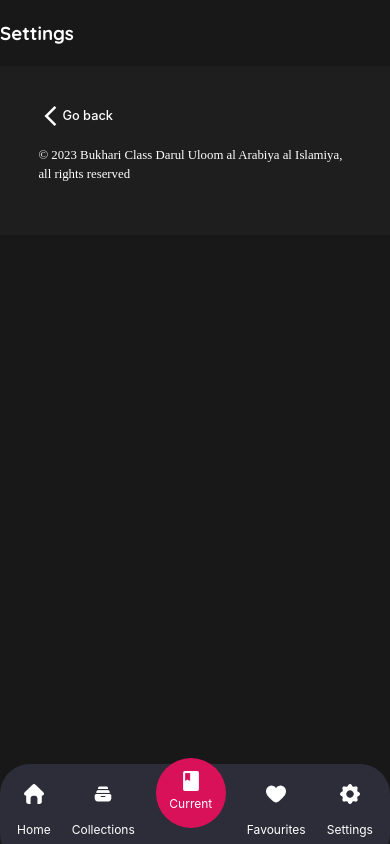
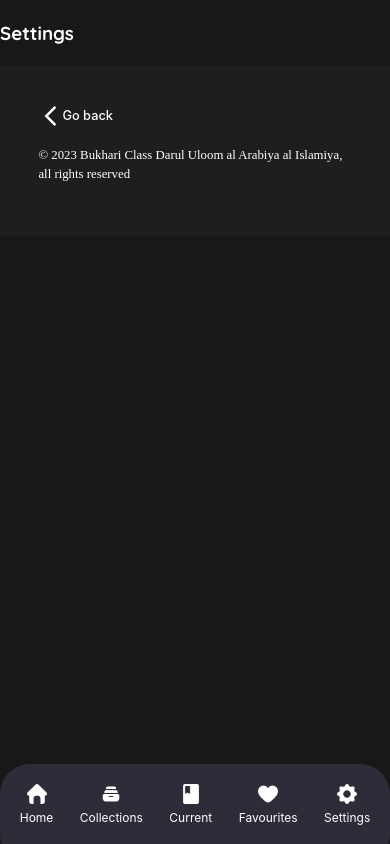
Before and after one commit to mo3r99/hadith, a React (Vite) app: page /settings in a window 390 px wide. Built offline with nearby package versions, Linux system fonts and the light colour scheme; a web font is replaced by a local one.

Commit message:
Update Navbar.module.css

```diff
--- a/src/components/navbar/Navbar.module.css
+++ b/src/components/navbar/Navbar.module.css
@@ -134,7 +134,7 @@ nav img {
   -webkit-filter: invert(180);
 }
 
-nav .bold {
+nav .active {
   background-color: #d81159;
   border-radius: 50%;
   height: 70px;
@@ -143,8 +143,8 @@ nav .bold {
   bottom: 2em;
 }
 
-nav .bold img,
-nav span {
+nav .active img,
+nav .active span {
   position: relative;
   top: 1em;
 }
```
